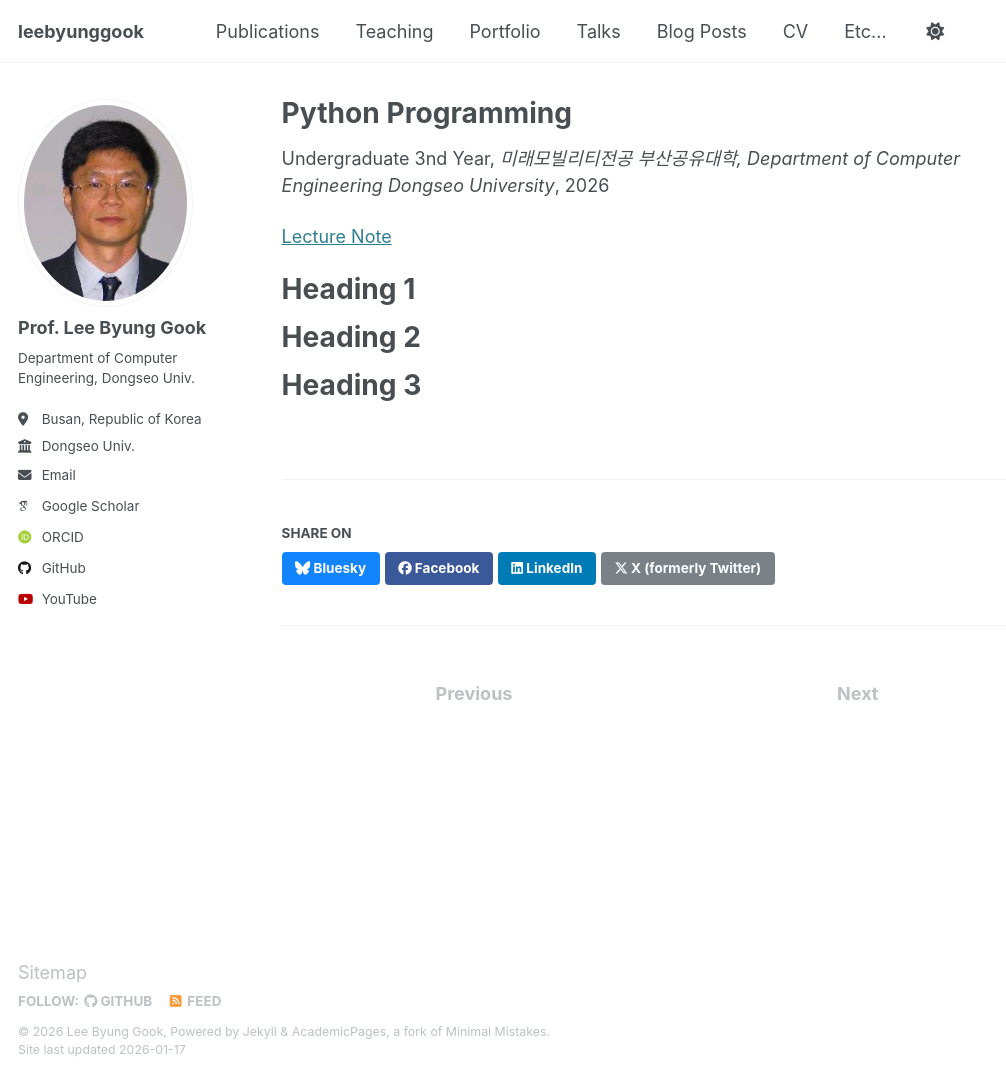
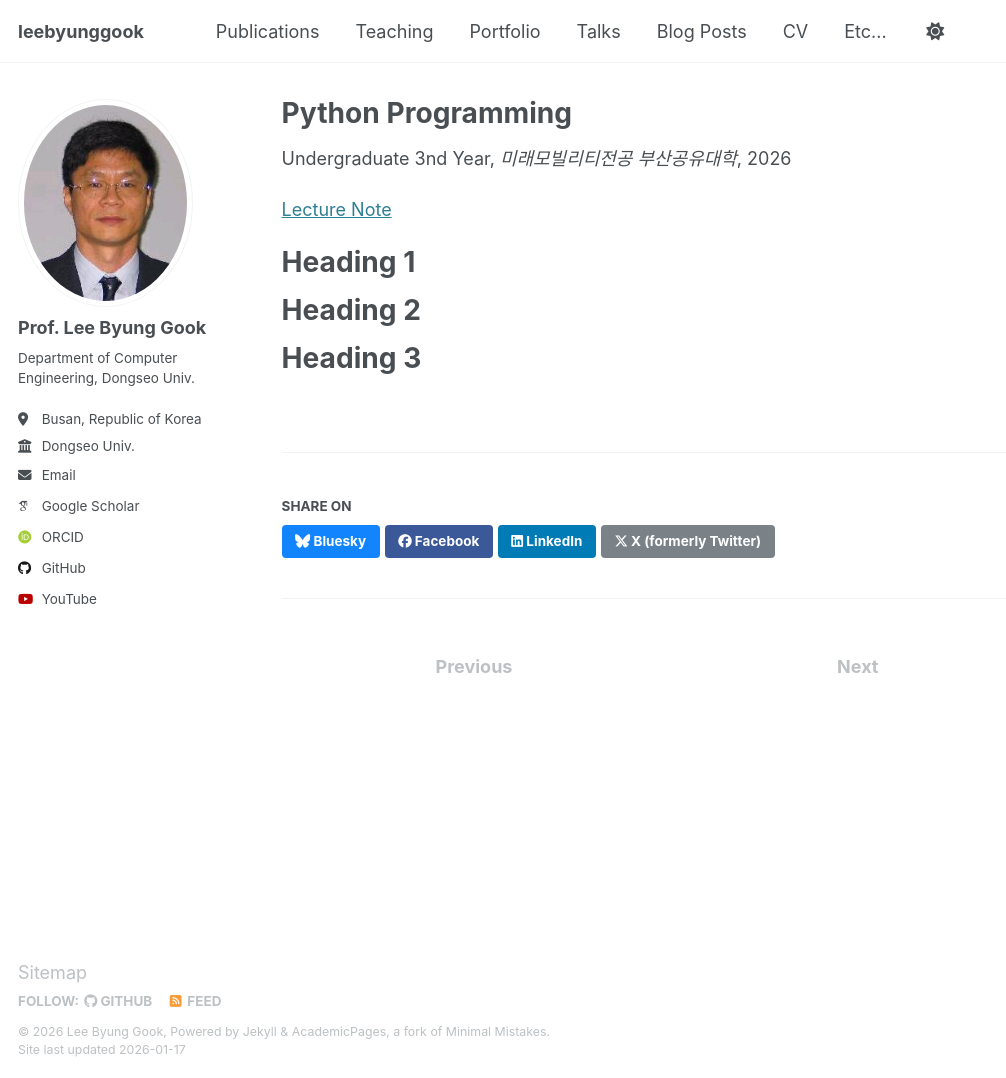
Before and after one commit to leebyunggook/leebyunggook.github.io, a Jekyll site: the page built from _teaching/2026-spring-teaching-1.md, in a window 1280 px wide and 1078 px high. Shown: the whole window, without its empty margins (0-1006 px from the left). Built offline with Jekyll 4.4.1, drawn with Linux system fonts in a browser that asks for light colours; some web fonts are replaced.

Commit message:
Update 2026-spring-teaching-1.md

```diff
--- a/_teaching/2026-spring-teaching-1.md
+++ b/_teaching/2026-spring-teaching-1.md
@@ -3,7 +3,7 @@ title: "Python Programming"
 collection: teaching
 type: "Undergraduate 3nd Year"
 permalink: /teaching/2026-spring-teaching-1
-venue: "미래모빌리티전공 부산공유대학, Department of Computer Engineering Dongseo University"
+venue: "미래모빌리티전공 부산공유대학"
 date: 2026-03-02
 location: "Busan City, Korea"
 ---
```
